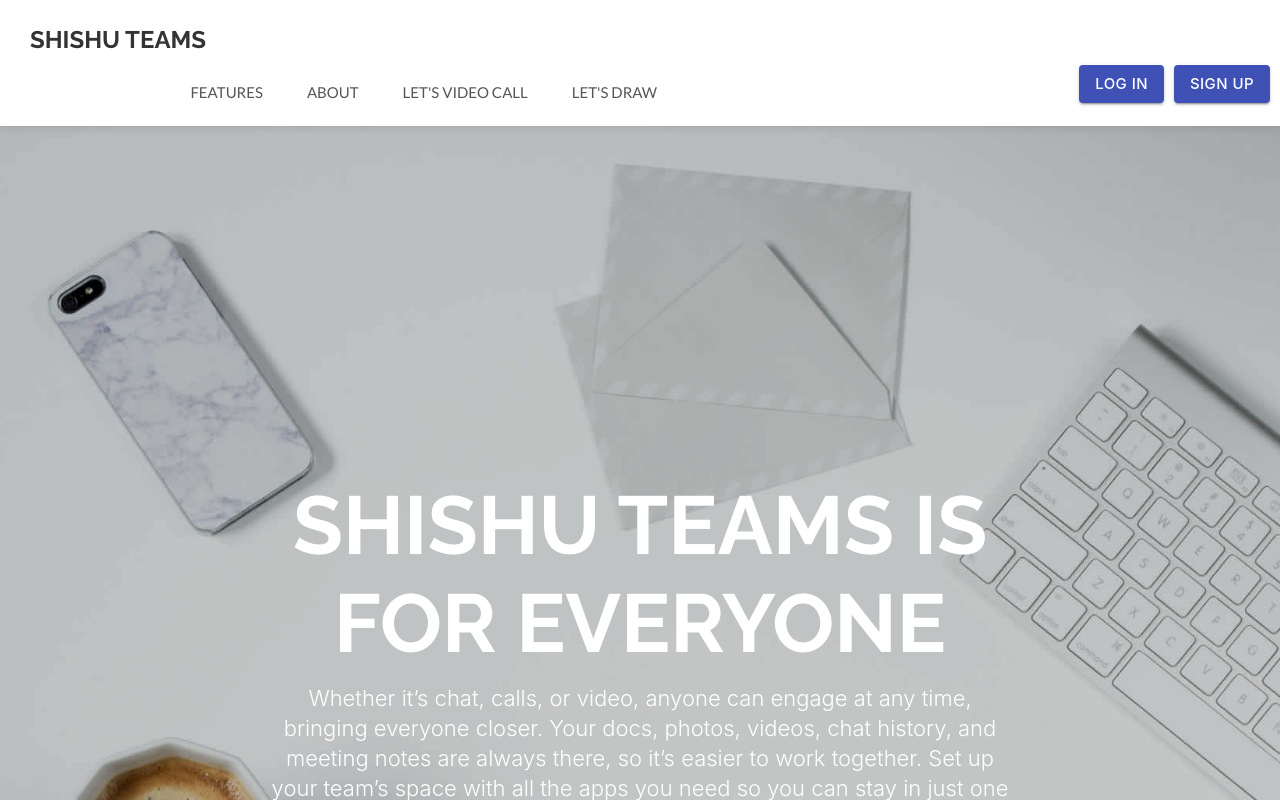
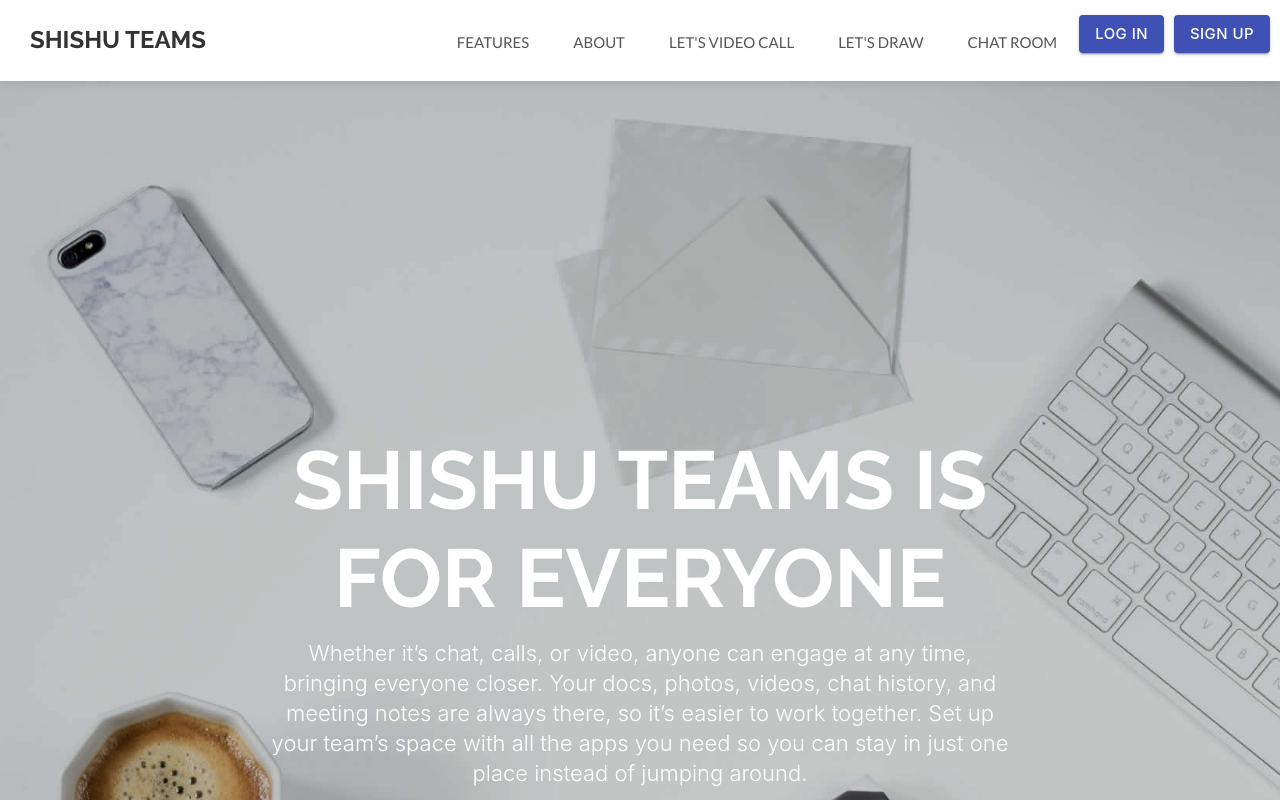
Before and after one commit to Shushi2023/shishu-teams, a React (Create React App) app in the folder client-side-code/: page / in a window 1280 px wide. Shown: the top 800 px of the page. Built offline with nearby package versions, Linux system fonts and the light colour scheme; no server answers; what smooth-scroll would draw is missing.

Commit message:
Added the chat room

```diff
--- a/client-side-code/src/components/navigation.js
+++ b/client-side-code/src/components/navigation.js
@@ -43,7 +43,10 @@ export const Navigation = (props) => {
               <a href='/draw' className='page-scroll' style = {{textDecoration : "none"}}>
                 Let's Draw
               </a>
-              <span style = {{width : "400px"}}></span>
+              <a href='/chat' className='page-scroll' style = {{textDecoration : "none"}}>
+                Chat Room
+              </a>
+              {/* <span style = {{width : "400px"}}></span> */}
             </li>
 
             <li>
```
